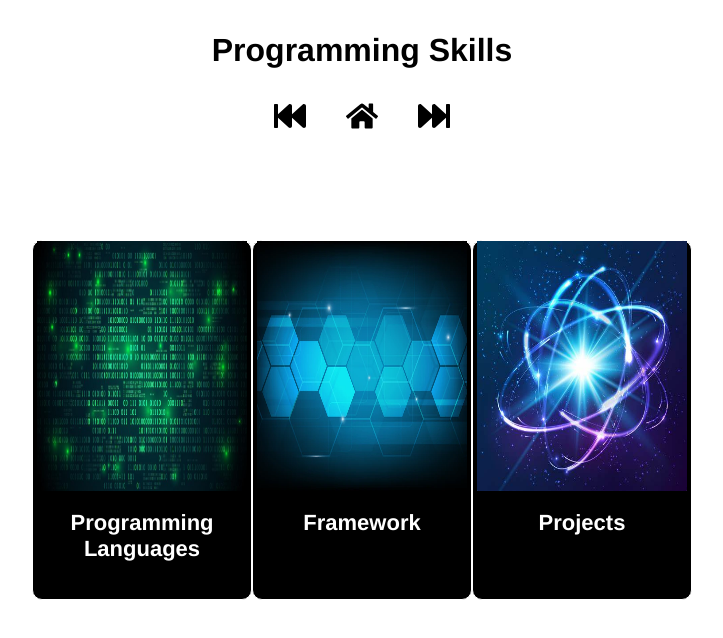
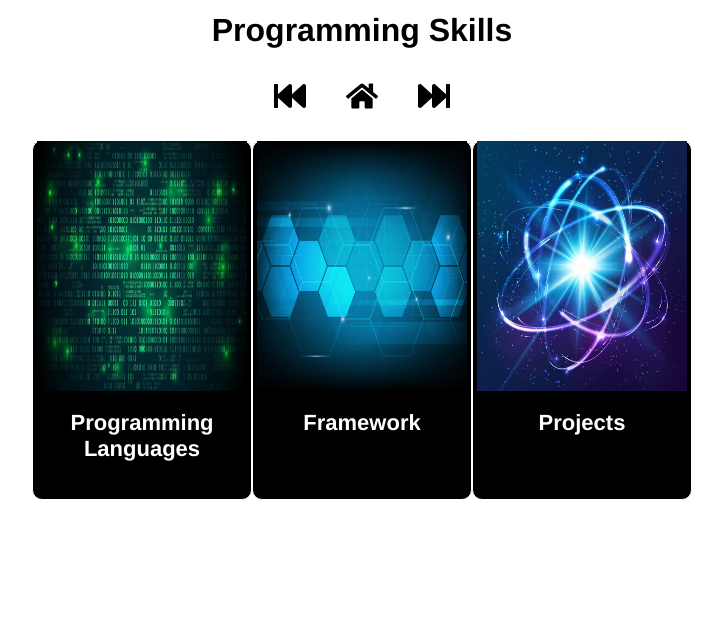
Before and after one commit to MateusHenriqDaSilva/Port, a Next.js app: page /programming in a window 1280 px wide. Shown: the top 638 px of the page, without its empty margins (278-1001 px from the left). Built offline with nearby package versions, Linux system fonts and the light colour scheme.

Commit message:
first commit

```diff
--- a/src/pages/programming/index.tsx
+++ b/src/pages/programming/index.tsx
@@ -5,11 +5,10 @@ import SubCabecalhoProgramming from "../../components/Programming/SubCabecalhoPr
 
 export default function Programming() {
     return (
-        <div className="container" style={{ display: 'flex', padding: '20px', justifyContent: 'center', width: '100%', height: '700px', alignItems: 'center',
-        textAlign: 'center', flexDirection: 'column' }}>
+        <>
             <CabecalhoProgramming />
             <SubCabecalhoProgramming />
             <CorpoProgramming />
-        </div>
+        </>
     )
 }
```
